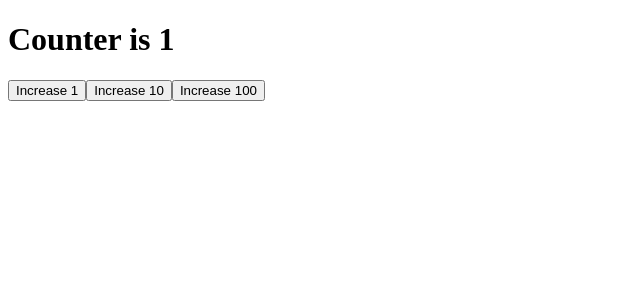
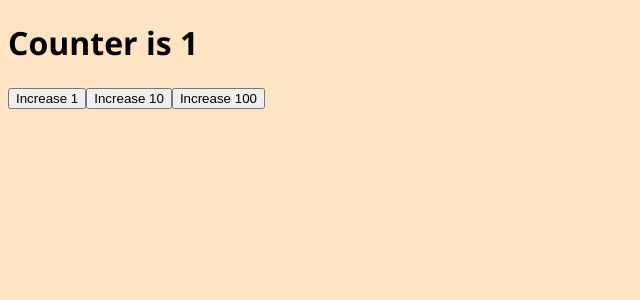
Before and after one commit to EricCoteReact/ReactSteps, a React (Create React App) app: page / in a window 1280 px wide. Shown: the top 300 px of the page, without its empty margins (0-640 px from the left). Built offline with nearby package versions, Linux system fonts and the light colour scheme.

Commit message:
Add styles.css

```diff
--- a/src/App.jsx
+++ b/src/App.jsx
@@ -1,5 +1,6 @@
 import React from 'react';
 import Counter from './counter/Counter';
+import './styles.css'
 
 export default class App extends React.Component {
     render() {
--- a/src/counter/MyButton.jsx
+++ b/src/counter/MyButton.jsx
@@ -1,5 +1,4 @@
 import React from 'react';
-
 
 export default function MyButton({increment, onIncrease}) {
     return (
--- /dev/null
+++ b/src/styles.css
@@ -0,0 +1,4 @@
+body {
+    background-color: bisque;
+    font-family: 'Segoe UI', Tahoma, Geneva, Verdana, sans-serif;
+}
```
